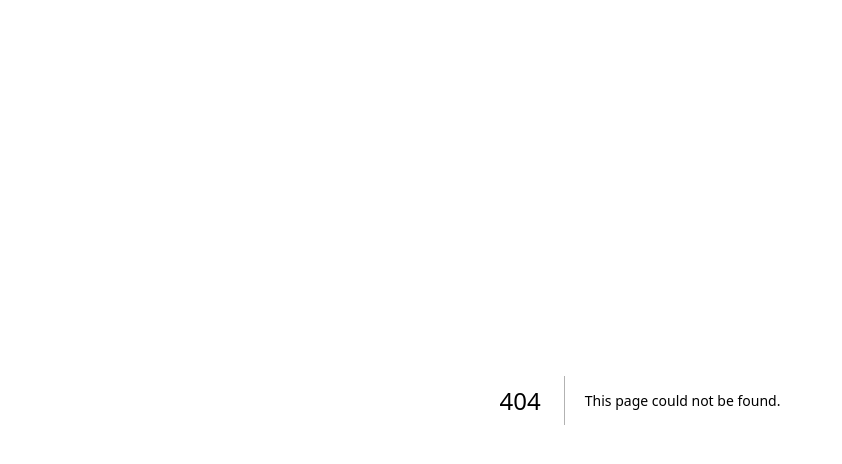
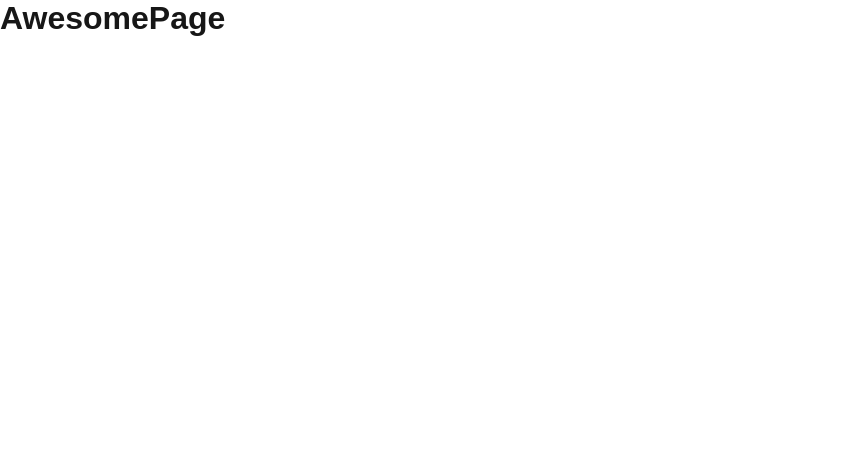
Before and after one commit to quocbinh-npm9081/Next14, a Next.js app: page /awesome in a window 1280 px wide. Before the commit this address had no page. Shown: the top 464 px of the page, without its empty margins (0-842 px from the left). Built offline with nearby package versions, Linux system fonts and the light colour scheme.

Commit message:
6. Editing The First App

```diff
--- /dev/null
+++ b/app/awesome/page.js
@@ -0,0 +1,9 @@
+export default function AwesomePage(){
+    return (
+        <main>
+            <h1>
+                AwesomePage
+            </h1>
+        </main>
+    )
+}
```
